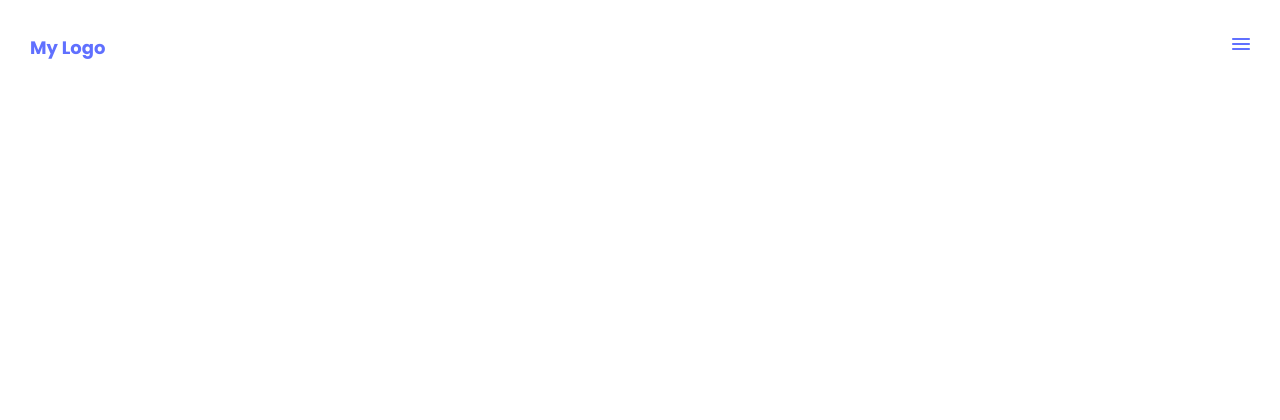
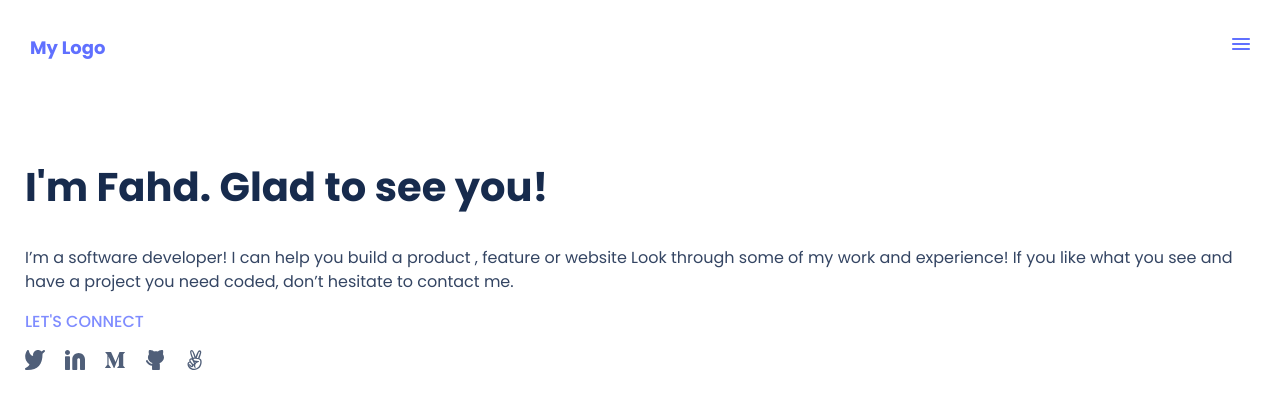
Before and after one commit to fahdrahali/my-portfolio, a website: page index.html in a window 1280 px wide. Drawn offline with Linux system fonts and the light colour scheme.

Commit message:
add the headline section and its styles

```diff
--- a/index.html
+++ b/index.html
@@ -17,9 +17,38 @@
       <nav>
         <ul class="nav-links">
           <li class="nav-logo">My Logo</li>
-          <li class="union"><img src="./image.png" alt="union"></li>
+          <li class="union"><img src="./assets/image.png" alt="union" /></li>
         </ul>
       </nav>
     </header>
+    <main>
+      <section class="headline">
+        <h1>I'm Fahd. Glad to see you!</h1>
+        <p>
+          I’m a software developer! I can help you build a product , feature or
+          website Look through some of my work and experience! If you like what
+          you see and have a project you need coded, don’t hesitate to contact
+          me.
+        </p>
+        <p class="connect">LET'S CONNECT</p>
+        <ul>
+          <li>
+            <a href=""><img src="./assets/Vector.svg" alt="twitter" /></a>
+          </li>
+          <li>
+            <a href=""><img src="./assets/linkedin.svg" alt="linkedIn" /></a>
+          </li>
+          <li>
+            <a href=""><img src="./assets/meduim.svg" alt="meduim" /></a>
+          </li>
+          <li>
+            <a href=""><img src="./assets/git.svg" alt="gtihub" /></a>
+          </li>
+          <li>
+            <a href=""><img src="./assets/victory.svg" alt="victory" /></a>
+          </li>
+        </ul>
+      </section>
+    </main>
   </body>
 </html>
--- a/style.css
+++ b/style.css
@@ -10,7 +10,7 @@ body {
     height: 100vh;
 }
 
-header nav ul {
+ul {
     list-style-type: none;
     margin: 0;
     padding: 0;
@@ -28,7 +28,8 @@ header {
     align-items: center;
 }
 
-img {
+
+header img {
     width: 18px;
     height: 12px;
 }
@@ -41,3 +42,39 @@ img {
     height: 20px;
     color: #6070FF;
 }
+
+.headline {
+    padding: 40px 25px;
+}
+
+.headline h1 {
+    font-size: 40px;
+    line-height: 52px;
+    font-weight: 700;
+    color: #172B4D;
+}
+
+.headline p {
+    font-size: 16px;
+    line-height: 24px;
+}
+
+.headline p:nth-child(2) {
+    font-weight: 400;
+    color: #344563;
+}
+
+.headline p:nth-child(3) {
+    font-weight: 500;
+    color: #7F8CFF;
+}
+
+.headline ul {
+    display: flex;
+    gap: 20px;
+}
+
+.headline ul li img {
+    width: 20px;
+    height: 20px;
+}
```
Also changed, not shown: image.png (deleted).
